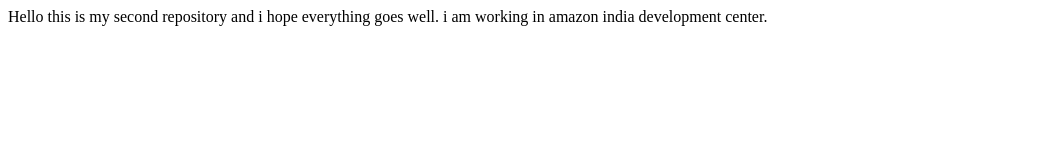
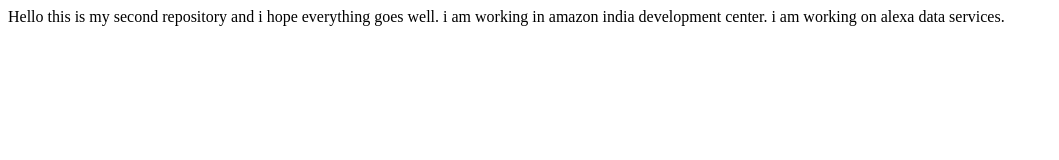
Before and after one commit to shoaibriyankhan/srk, a plain HTML site: page index.html in a window 1280 px wide. Shown: the whole page, without its empty margins (0-1059 px from the left). Drawn offline with Linux system fonts and the light colour scheme.

Commit message:
update details of project

```diff
--- a/index.html
+++ b/index.html
@@ -10,5 +10,7 @@
     Hello this is my second repository and i hope everything goes well.
 
     i am working in amazon india development center.
+
+    i am working on alexa data services.
 </body>
 </html>
```
